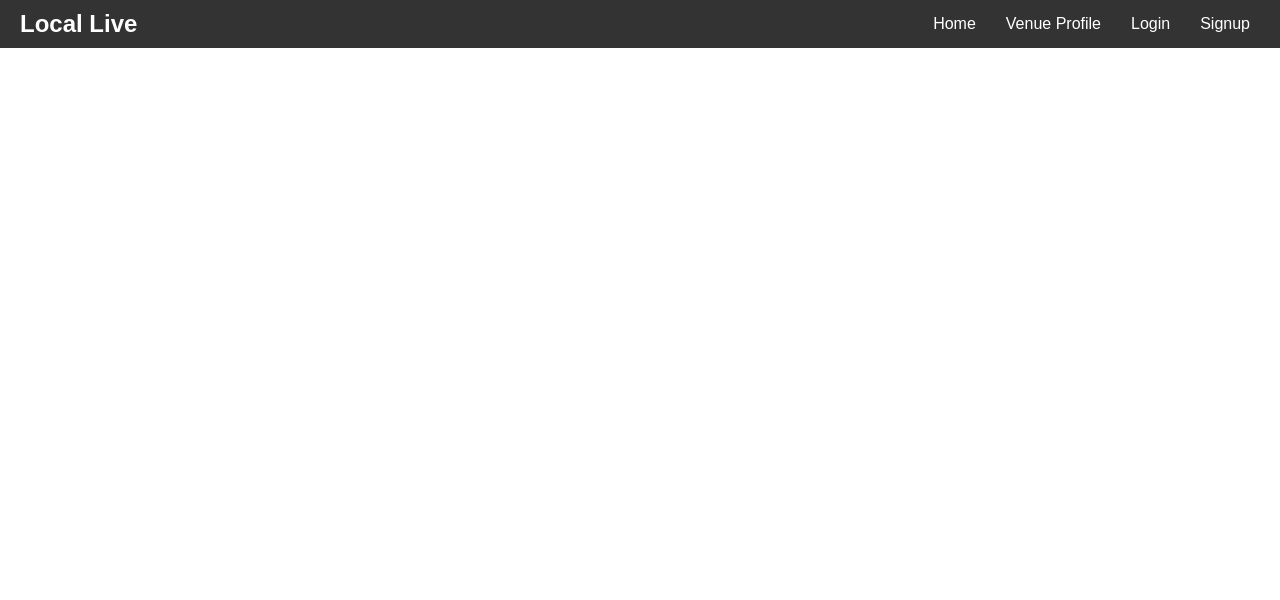
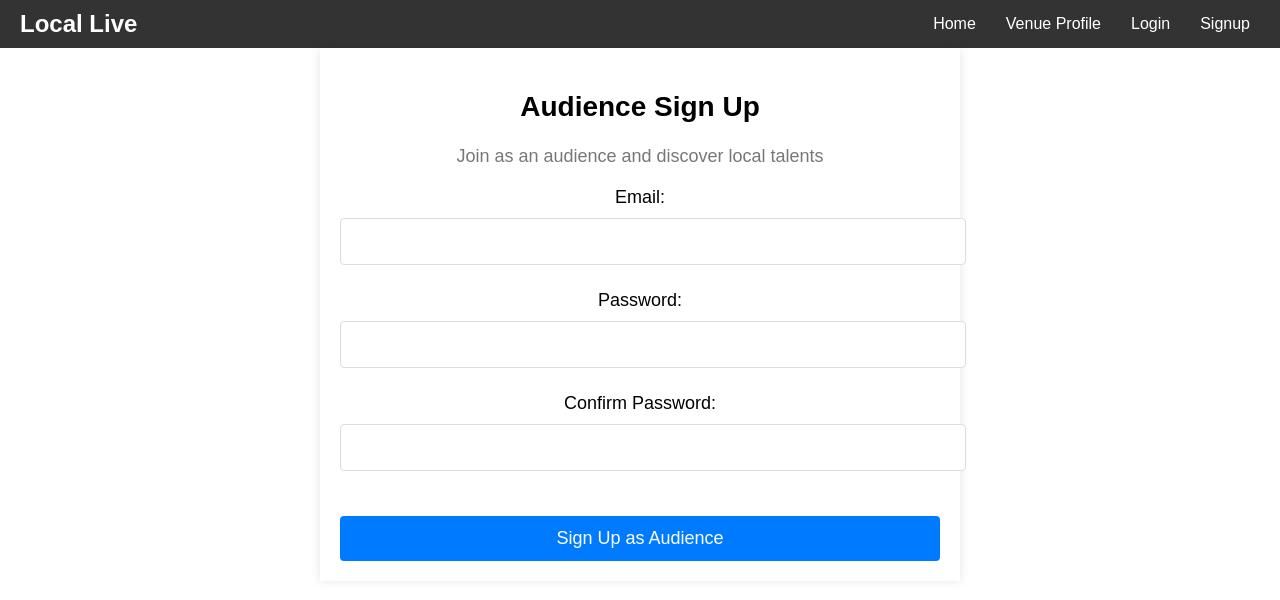
Before and after one commit to loadedskiffer/LocalLive, a React (Create React App) app in the folder client/: page /signup/audience in a window 1280 px wide. Shown: the top 600 px of the page. Built offline with nearby package versions, Linux system fonts and the light colour scheme.

Commit message:
sign up login updated

```diff
--- a/client/package.json
+++ b/client/package.json
@@ -9,7 +9,7 @@
     "@testing-library/user-event": "^13.5.0",
     "react": "^18.2.0",
     "react-dom": "^18.2.0",
-    "react-router-dom": "^6.16.0",
+    "react-router-dom": "^6.17.0",
     "react-scripts": "5.0.1",
     "web-vitals": "^2.1.4"
   },
--- a/client/src/App.js
+++ b/client/src/App.jsx
@@ -2,7 +2,9 @@ import React from 'react';
 import { BrowserRouter as Router, Routes, Route, Link } from 'react-router-dom';
 import Home from './pages/Home';
 import Login from './components/Login';
-import Signup from './components/Signup';
+import AudienceSignup from './components/Signup/Audience/AudienceSignup';
+import VendorSignup from './components/Signup/Vendor/VendorSignup';
+import Signup from './components/Signup/Signup.jsx';
 import VenueProfile from './pages/VenueProfile';
 import './App.css';
 
@@ -27,6 +29,8 @@ function App() {
                     <Route path="/venue" element={<VenueProfile />} />
                     <Route path="/login" element={<Login />} />
                     <Route path="/signup" element={<Signup />} />
+                    <Route path="/signup/audience" element={<AudienceSignup />} />
+                    <Route path="/signup/vendor" element={<VendorSignup />} />
                 </Routes>
             </div>
         </Router>
--- /dev/null
+++ b/client/src/components/Login/Login.css
@@ -0,0 +1,60 @@
+.login-container {
+    width: 80%;
+    max-width: 600px;
+    margin: 2% auto;
+    padding: 40px;
+    box-shadow: 0px 0px 10px rgba(0,0,0,0.1);
+    text-align: center;
+}
+
+.login-form {
+    margin-top: 30px;
+}
+
+.input-field {
+    margin-bottom: 25px;
+}
+
+.input-field label {
+    display: block;
+    margin-bottom: 15px;
+    font-size: 1.1em;
+}
+
+.input-field input {
+    width: 100%;
+    padding: 15px;
+    font-size: 18px;
+    border: 1px solid #ddd;
+    border-radius: 4px;
+}
+
+.submit-field {
+    margin-top: 25px;
+}
+
+.submit-field button {
+    width: 100%;
+    padding: 15px;
+    font-size: 18px;
+    border: none;
+    border-radius: 4px;
+    background-color: #007BFF;
+    color: white;
+    cursor: pointer;
+}
+
+.login-footer {
+    margin-top: 25px;
+}
+
+.login-footer a {
+    color: #007BFF;
+    text-decoration: none;
+    margin: 0 12px;
+    font-size: 1.1em;
+}
+
+.login-footer a:hover {
+    text-decoration: underline;
+}
--- a/client/src/components/Login/index.js
+++ b/client/src/components/Login/index.js
@@ -1,4 +1,5 @@
 import React, { useState } from 'react';
+import './Login.css';
 
 function Login() {
   const [email, setEmail] = useState('');
@@ -6,15 +7,16 @@ function Login() {
 
   const handleSubmit = (e) => {
     e.preventDefault();
-    // Call  backend API or authentication service
+    // Call backend API or authentication service
     console.log(`Email: ${email}, Password: ${password}`);
   };
 
   return (
-    <div>
-      <h2>Login</h2>
-      <form onSubmit={handleSubmit}>
-        <div>
+    <div className="login-container">
+      <h2>Welcome Back!</h2>
+      <p>Log in to continue to Local Live</p>
+      <form onSubmit={handleSubmit} className="login-form">
+        <div className="input-field">
           <label>Email:</label>
           <input
             type="email"
@@ -23,7 +25,7 @@ function Login() {
             required
           />
         </div>
-        <div>
+        <div className="input-field">
           <label>Password:</label>
           <input
             type="password"
@@ -32,10 +34,14 @@ function Login() {
             required
           />
         </div>
-        <div>
+        <div className="submit-field">
           <button type="submit">Login</button>
         </div>
       </form>
+      <div className="login-footer">
+        <a href="#">Forgot Password?</a>
+        {/* <a href="#">Sign Up</a> */} {/* Commented out the Sign Up link */}
+      </div>
     </div>
   );
 }
--- /dev/null
+++ b/client/src/components/Signup/Audience/AudienceSignup.css
@@ -0,0 +1,47 @@
+.audience-signup-container {
+    width: 80%;
+    max-width: 600px;
+    margin: 0 auto;
+    padding: 20px;
+    box-shadow: 0px 0px 10px rgba(0,0,0,0.1);
+    text-align: center;
+}
+
+.audience-signup-container h2 {
+    font-size: 28px;
+}
+
+.audience-signup-container p {
+    font-size: 18px;
+    color: #777;
+}
+
+.audience-signup-form {
+    margin-top: 20px;
+}
+
+.audience-signup-form label {
+    display: block;
+    margin-bottom: 10px;
+    font-size: 18px;
+}
+
+.audience-signup-form input {
+    width: 100%;
+    padding: 12px;
+    font-size: 18px;
+    border: 1px solid #ddd;
+    border-radius: 4px;
+}
+
+.audience-signup-form button {
+    width: 100%;
+    padding: 12px;
+    font-size: 18px;
+    border: none;
+    border-radius: 4px;
+    background-color: #007BFF;
+    color: white;
+    cursor: pointer;
+    margin-top: 20px;
+}
--- /dev/null
+++ b/client/src/components/Signup/Audience/AudienceSignup.jsx
@@ -0,0 +1,62 @@
+import React, { useState } from 'react';
+import './AudienceSignup.css'; // CSS file to style the audience signup component
+
+function AudienceSignup() {
+    const [email, setEmail] = useState('');
+    const [password, setPassword] = useState('');
+    const [confirmPassword, setConfirmPassword] = useState('');
+
+    const handleSubmit = (e) => {
+        e.preventDefault();
+
+        if (password !== confirmPassword) {
+            alert("Passwords don't match!");
+            return;
+        }
+
+        // Call backend API or authentication service
+        console.log(`Email: ${email}, Password: ${password}`);
+    };
+
+    return (
+        <div className="audience-signup-container">
+            <h2>Audience Sign Up</h2>
+            <p>Join as an audience and discover local talents</p>
+            <form onSubmit={handleSubmit} className="audience-signup-form">
+                {/* ... (Add other input fields specific to Audience Signup) */}
+                <div className="input-field">
+                    <label>Email:</label>
+                    <input
+                        type="email"
+                        value={email}
+                        onChange={(e) => setEmail(e.target.value)}
+                        required
+                    />
+                </div>
+                <div className="input-field">
+                    <label>Password:</label>
+                    <input
+                        type="password"
+                        value={password}
+                        onChange={(e) => setPassword(e.target.value)}
+                        required
+                    />
+                </div>
+                <div className="input-field">
+                    <label>Confirm Password:</label>
+                    <input
+                        type="password"
+                        value={confirmPassword}
+                        onChange={(e) => setConfirmPassword(e.target.value)}
+                        required
+                    />
+                </div>
+                <div className="submit-field">
+                    <button type="submit">Sign Up as Audience</button>
+                </div>
+            </form>
+        </div>
+    );
+}
+
+export default AudienceSignup;
--- /dev/null
+++ b/client/src/components/Signup/Signup.css
@@ -0,0 +1,38 @@
+.signup-selection-container {
+    width: 142.5%;
+    max-width: 750px;
+    margin: 5% auto;
+    padding: 20px;
+    box-shadow: 0px 0px 10px rgba(0,0,0,0.1);
+    text-align: center;
+}
+
+
+
+
+.signup-options {
+    margin-top: 20px;
+}
+
+.vendor-signup-btn, .audience-signup-btn {
+    display: block;
+    width: 100%;
+    padding: 10px;
+    margin-bottom: 10px;
+    font-size: 16px;
+    border: none;
+    border-radius: 4px;
+    background-color: #007BFF;
+    color: white;
+    cursor: pointer;
+    text-align: center;
+    text-decoration: none;
+}
+
+.vendor-signup-btn {
+    background-color: #28a745;
+}
+
+.audience-signup-btn {
+    background-color: #17a2b8;
+}
--- /dev/null
+++ b/client/src/components/Signup/Signup.jsx
@@ -0,0 +1,18 @@
+import React from 'react';
+import './Signup.css';
+import { Link } from 'react-router-dom';
+
+function Signup() {
+    return (
+        <div className="signup-selection-container">
+            <h2>Join Local Live</h2>
+            <p>Choose your role and sign up to get started</p>
+            <div className="signup-options">
+                <Link to="/signup/vendor" className="vendor-signup-btn">Vendor Sign Up</Link>
+                <Link to="/signup/audience" className="audience-signup-btn">Audience Sign Up</Link>
+            </div>
+        </div>
+    );
+}
+
+export default Signup;
--- /dev/null
+++ b/client/src/components/Signup/Vendor/VendorSignup.css
@@ -0,0 +1,48 @@
+/* Vendor Signup Form */
+.vendor-signup-container {
+    width: 80%;
+    max-width: 600px;
+    margin: 0 auto;
+    padding: 20px;
+    box-shadow: 0px 0px 10px rgba(0,0,0,0.1);
+    text-align: center;
+}
+
+.vendor-signup-container h2 {
+    font-size: 28px;
+}
+
+.vendor-signup-container p {
+    font-size: 18px;
+    color: #777;
+}
+
+.vendor-signup-form {
+    margin-top: 20px;
+}
+
+.vendor-signup-form label {
+    display: block;
+    margin-bottom: 10px;
+    font-size: 18px;
+}
+
+.vendor-signup-form input {
+    width: 100%;
+    padding: 12px;
+    font-size: 18px;
+    border: 1px solid #ddd;
+    border-radius: 4px;
+}
+
+.vendor-signup-form button {
+    width: 100%;
+    padding: 12px;
+    font-size: 18px;
+    border: none;
+    border-radius: 4px;
+    background-color: #007BFF;
+    color: white;
+    cursor: pointer;
+    margin-top: 20px;
+}
```
Also changed, not shown: client/src/components/Signup/Vendor/VendorSignup.jsx (renamed from client/src/components/Signup/index.js, +13 -11 lines), client/src/components/welcome/Welcome.css (added, +14 -0 lines), client/src/components/welcome/Welcome.jsx (added, +17 -0 lines), 1 other file (tests, documents, lock files or other folders).
